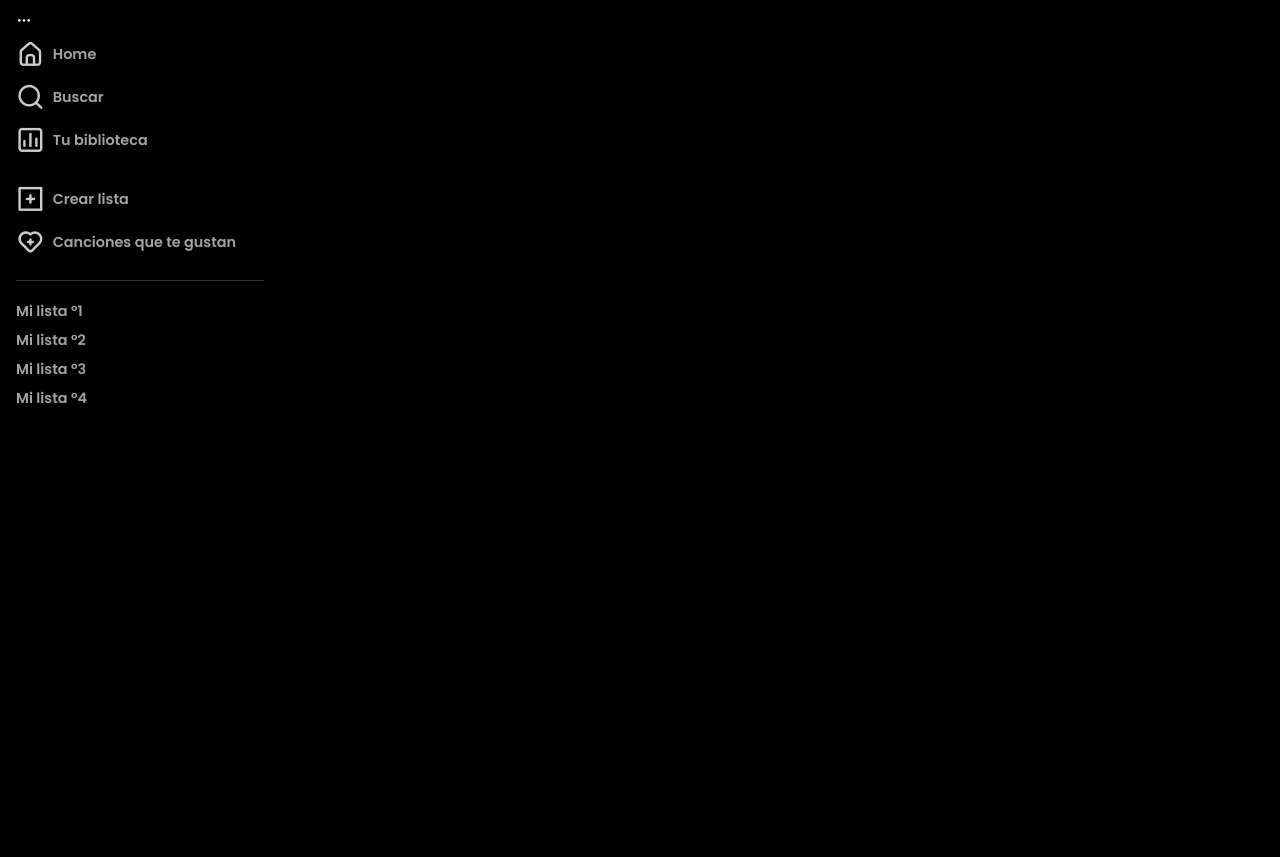
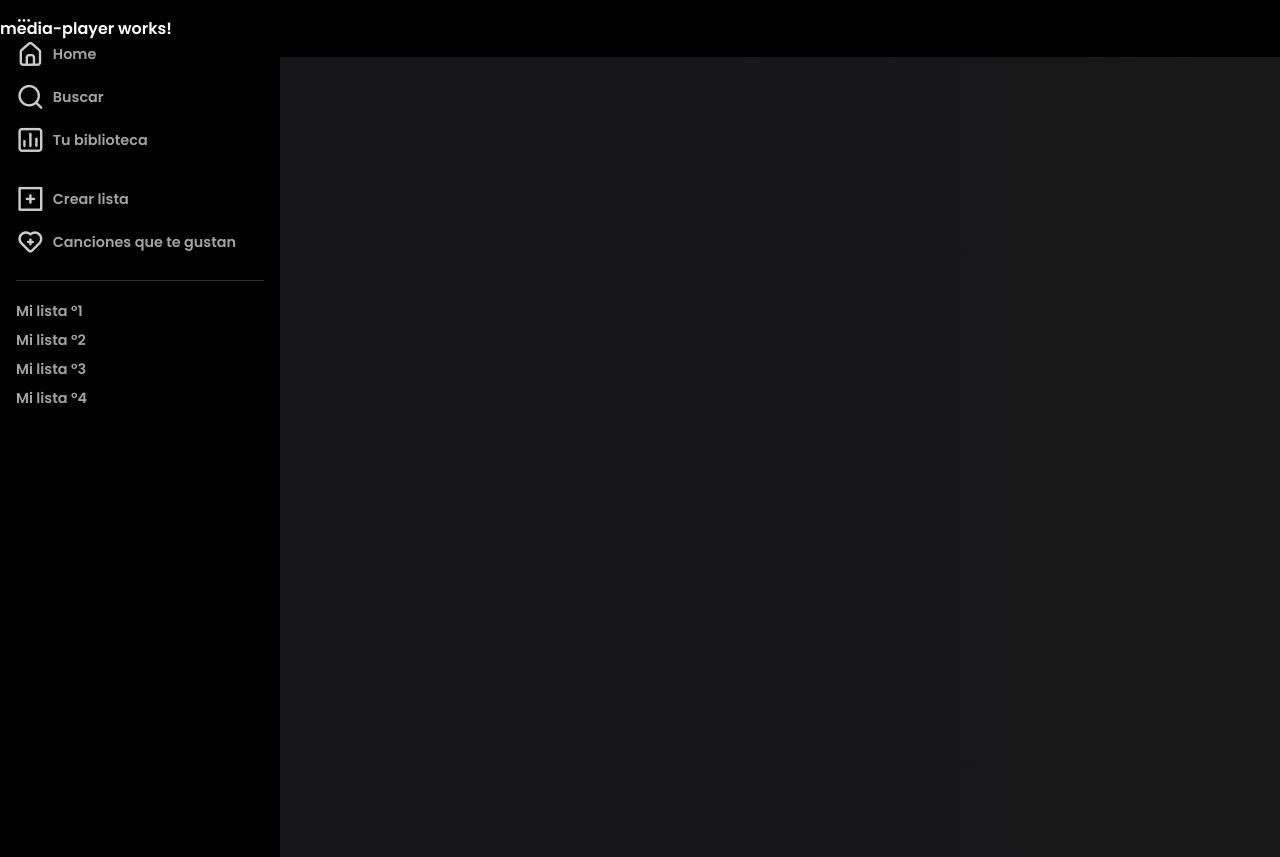
Before and after one commit to Juandieruiz/SpotMusic, an Angular app: page / in a window 1280 px wide. Before the commit the page ends 800 px from the top, so only its background shows below. Built offline with nearby package versions, Linux system fonts and the light colour scheme.

Commit message:
commit#7 CssTrack & Export Components MediaPlayer/HeaderUser

```diff
--- a/src/app/modules/home/pages/home-page/home-page.component.css
+++ b/src/app/modules/home/pages/home-page/home-page.component.css
@@ -0,0 +1,6 @@
+.home-wrapper {
+    margin: 0 0 0 17.5rem;
+    background: rgb(23, 23, 26);
+    background: linear-gradient(90deg, rgba(23 , 23, 26, 1) 44%, rgba(24,24,24,1) 100%);
+    min-height: 100vh;
+}
--- a/src/app/modules/home/pages/home-page/home-page.component.html
+++ b/src/app/modules/home/pages/home-page/home-page.component.html
@@ -1,4 +1,5 @@
 <app-side-bar></app-side-bar>
+<app-media-player></app-media-player>
 <div class="home-wrapper">
 <router-outlet></router-outlet>
 </div>
--- a/src/app/shared/shared.module.ts
+++ b/src/app/shared/shared.module.ts
@@ -17,6 +17,8 @@
   ],
   exports: [
     SideBarComponent,
+    MediaPlayerComponent,
+    HeaderUserComponent
   ]
 })
 export class SharedModule { }
```
Also changed, not shown: 1 other file (tests, documents, lock files or other folders).
